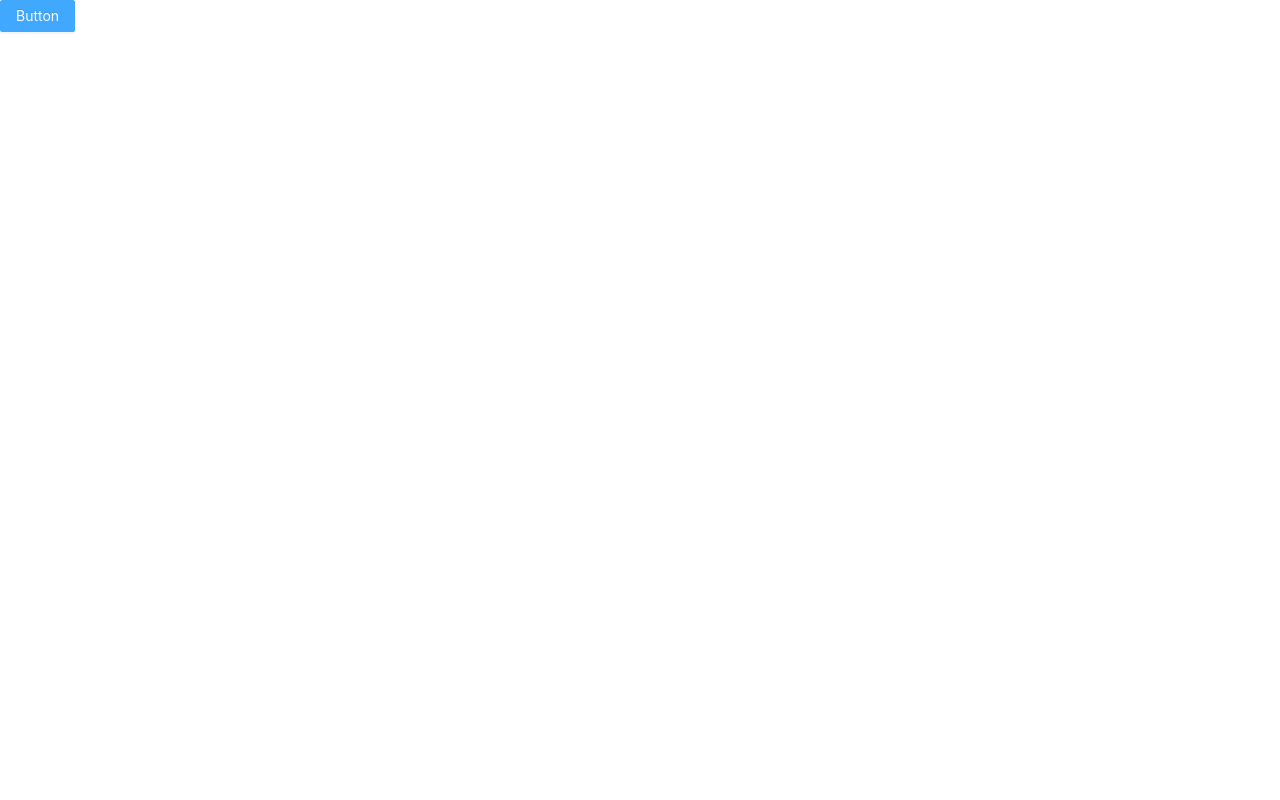
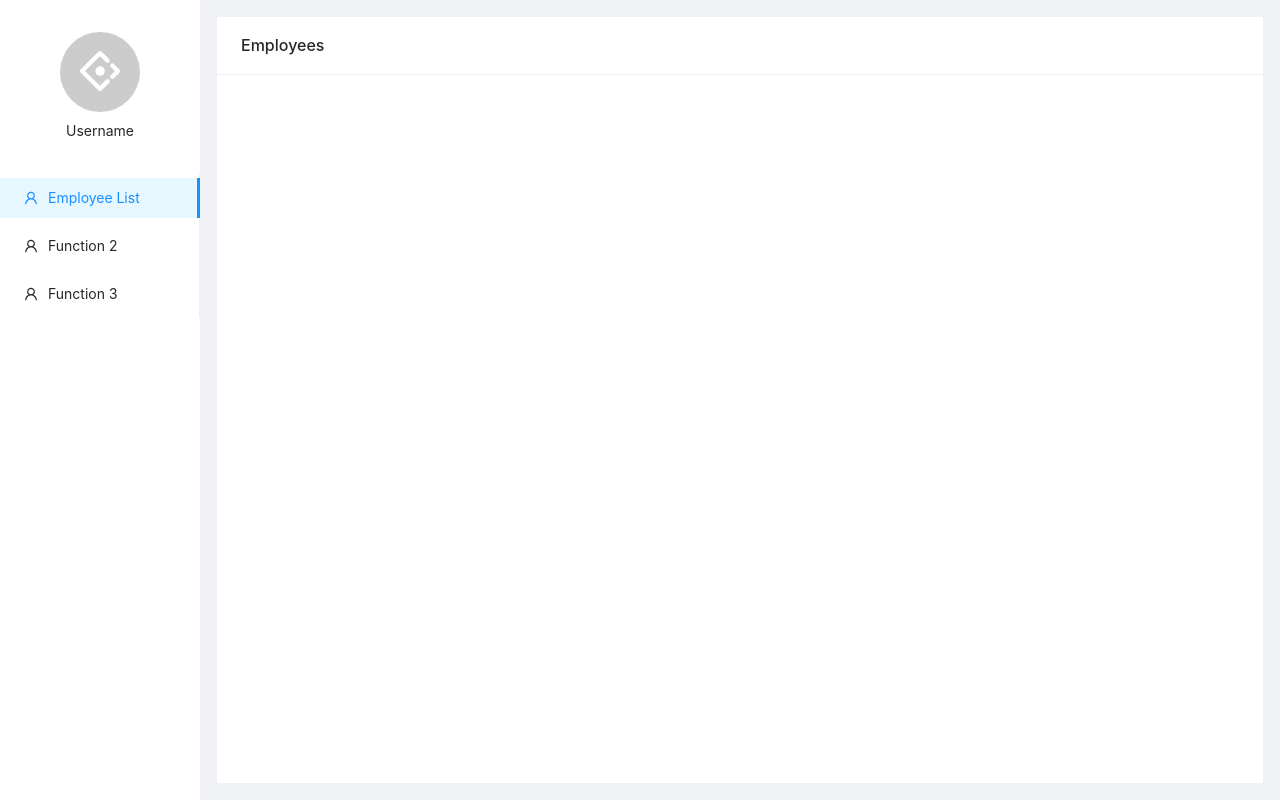
Before and after one commit to YanHmueAung/SalaryFrontend, a React (Create React App) app: page / in a window 1280 px wide. Built offline with nearby package versions, Linux system fonts and the light colour scheme.

Commit message:
add layout and add Empty EmployeeList page

```diff
--- a/package.json
+++ b/package.json
@@ -3,6 +3,7 @@
   "version": "0.1.0",
   "private": true,
   "dependencies": {
+    "@ant-design/icons": "^4.7.0",
     "@testing-library/jest-dom": "^5.16.4",
     "@testing-library/react": "^13.1.1",
     "@testing-library/user-event": "^13.5.0",
--- a/src/App.js
+++ b/src/App.js
@@ -1,11 +1,9 @@
 import './App.css';
-import {Button} from "antd";
+import TheLayout from "./layout";
 
 function App() {
   return (
-    <div>
-        <Button type="primary">Button</Button>
-    </div>
+    <TheLayout/>
 );
 }
 
--- /dev/null
+++ b/src/layout/SideMenu/sideMenu.js
@@ -0,0 +1,30 @@
+import {Menu} from "antd";
+import {UserOutlined} from "@ant-design/icons";
+
+const SideMenu = () => {
+    return (
+        <Menu
+            mode='inline'
+            defaultSelectedKeys={["employee-list"]}
+            items={[
+                {
+                    key: 'employee-list',
+                    icon: <UserOutlined/>,
+                    label: 'Employee List',
+                },
+                {
+                    key: '2',
+                    icon: <UserOutlined/>,
+                    label: 'Function 2',
+                },
+                {
+                    key: '3',
+                    icon: <UserOutlined/>,
+                    label: 'Function 3',
+                },
+            ]}
+        />
+    )
+}
+
+export default SideMenu;
--- /dev/null
+++ b/src/layout/TheLayout.module.css
@@ -0,0 +1,31 @@
+.theLayout {
+    min-height: 100vh;
+}
+
+.sider {
+    overflow: auto;
+    height: 100vh;
+    position: fixed;
+    left: 0;
+    top: 0;
+    bottom: 0;
+}
+
+.user {
+    display: flex;
+    justify-content: center;
+    align-items: center;
+    padding: 2rem 0;
+}
+
+.openDrawerIcon {
+    font-size: 2rem;
+    position: absolute;
+    bottom: 1rem;
+    left: 1rem;
+    z-index: 1;
+}
+
+.content {
+    margin: 16px;
+}
--- /dev/null
+++ b/src/layout/index.js
@@ -0,0 +1,73 @@
+import {Avatar, Drawer, Layout, Space, Typography} from "antd";
+import {useState} from "react";
+import SideMenu from "./SideMenu/SideMenu";
+import styles from "./TheLayout.module.css";
+import {AntDesignOutlined, RightOutlined} from "@ant-design/icons";
+import {Content} from "antd/es/layout/layout";
+import EmployeeList from "../pages/EmployeeList";
+
+const {Sider} = Layout;
+const {Text} = Typography;
+
+const TheLayout = () => {
+    const [isCollapsed, setIsCollapsed] = useState(false);
+    const [drawerVisible, setDrawerVisible] = useState(false);
+
+    const toggleDrawer = () => setDrawerVisible(!drawerVisible);
+
+    return (
+        <>
+            <Drawer
+                placement='left'
+                visible={drawerVisible}
+                closable={true}
+                closeIcon={null}
+                onClose={toggleDrawer}
+            >
+                <SideMenu/>
+            </Drawer>
+
+            <Layout className={styles.theLayout}>
+                <Sider
+                    theme='light'
+                    trigger={null}
+                    collapsible
+                    collapsed={isCollapsed}
+                    breakpoint='md'
+                    collapsedWidth='0'
+                    onCollapse={(isCollapsed) => {
+                        setIsCollapsed(isCollapsed);
+                        setDrawerVisible(false);
+                    }}
+                    className={styles.sider}
+                >
+                    <div className={styles.user}>
+                        <Space align='center' direction='vertical'>
+                            <Avatar
+                                size={{xs: 24, sm: 32, md: 40, lg: 64, xl: 80, xxl: 100}}
+                                icon={<AntDesignOutlined/>}
+                                alt='user avatar'
+                            />
+                            <Text>Username</Text>
+                        </Space>
+                    </div>
+                    <SideMenu/>
+                </Sider>
+
+                <Layout style={{marginLeft: isCollapsed ? 0 : 200}}>
+                    {isCollapsed && (
+                        <RightOutlined
+                            className={styles.openDrawerIcon}
+                            onClick={toggleDrawer}
+                        />
+                    )}
+                    <Content className={styles.content}>
+                        <EmployeeList/>
+                    </Content>
+                </Layout>
+            </Layout>
+        </>
+    )
+}
+
+export default TheLayout;
--- /dev/null
+++ b/src/pages/EmployeeList/EmployeeList.module.css
@@ -0,0 +1,5 @@
+.container {
+    height: 100%;
+    width: 100%;
+    overflow: auto;
+}
--- /dev/null
+++ b/src/pages/EmployeeList/index.js
@@ -0,0 +1,15 @@
+import {Card} from "antd";
+import styles from './EmployeeList.module.css';
+
+const EmployeeList = () => {
+    return (
+        <Card
+            title='Employees'
+            className={styles.container}
+        >
+
+        </Card>
+    )
+}
+
+export default EmployeeList;
```
